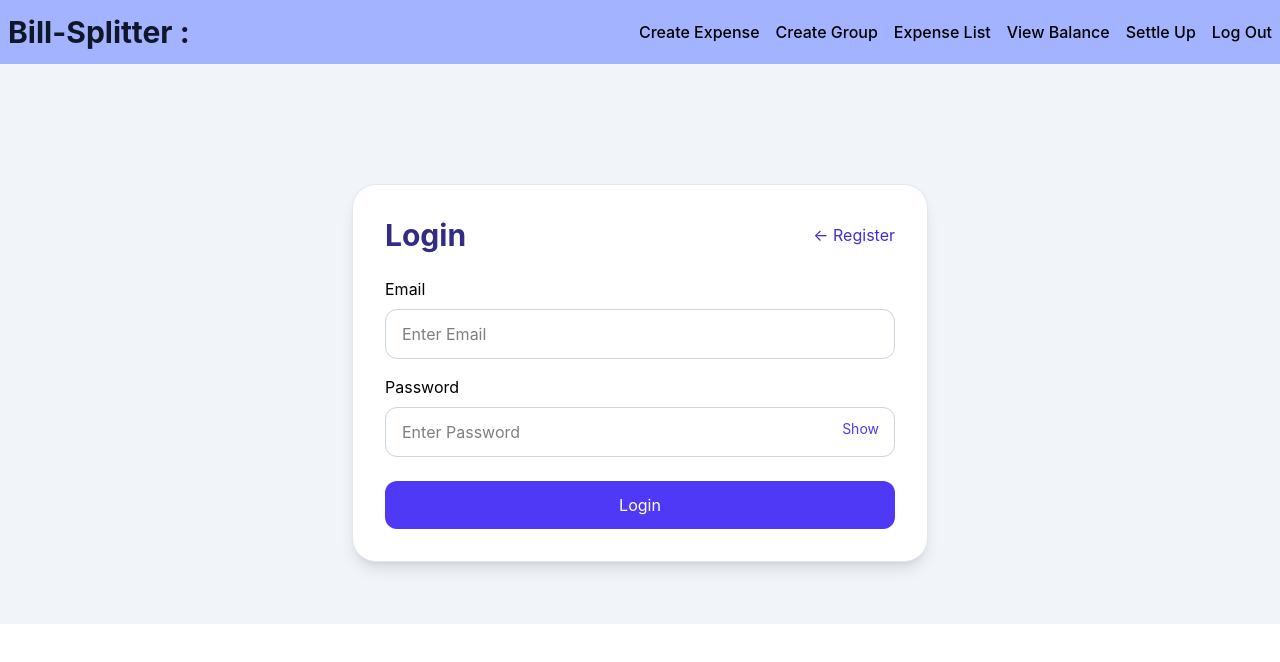
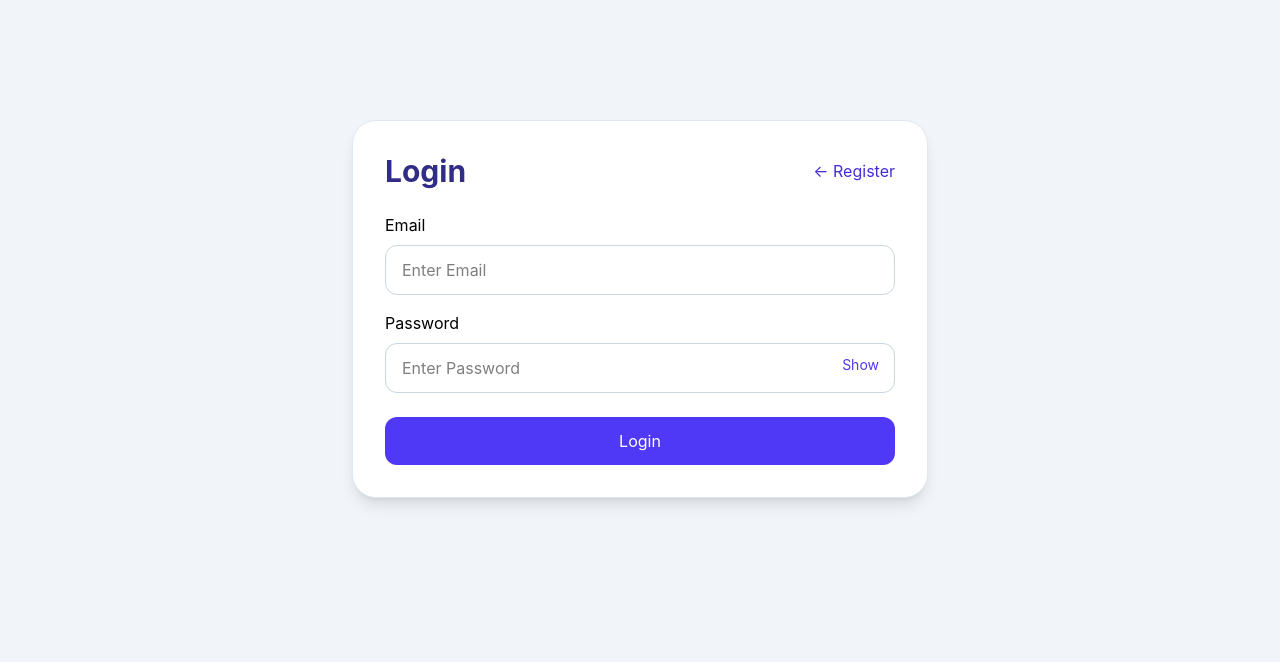
Before and after one commit to jasmeenrajput595/Bill-Splitter, a React app: page /login in a window 1280 px wide. Shown: the top 662 px of the page. Built offline with nearby package versions, Linux system fonts and the light colour scheme; the HTML template or start-up script is replaced by a standard one.

Commit message:
remove navbar from publick pages

```diff
--- a/src/components/Login.jsx
+++ b/src/components/Login.jsx
@@ -3,7 +3,7 @@
 import toast from "react-hot-toast";
 import api from "../api/api";
 import { loginSchema } from "../validation/authValidation";
-import Navbar from "./Navbar";
+// import Navbar from "./Navbar";
 
 
 export default function Login() {
@@ -64,10 +64,10 @@
 
   return (
     <>
-    <Navbar />
+    {/* <Navbar /> */}
 
     <form onSubmit={handleLogin}>
-      <div className="min-h-140 bg-slate-100 flex justify-center items-start pt-30">
+      <div className="min-h-screen bg-slate-100 flex justify-center items-start pt-30">
         <div className="w-full max-w-xl bg-white rounded-3xl shadow-lg border border-slate-200 p-8">
 
           <div className="flex justify-between items-center mb-6">
--- a/src/components/Register.jsx
+++ b/src/components/Register.jsx
@@ -3,7 +3,7 @@
 import toast from "react-hot-toast";
 import api from "../api/api";
 import { registerSchema } from "../validation/authValidation";
-import Navbar from "./Navbar";
+// import Navbar from "./Navbar";
 
 export default function Register() {
   const navigate = useNavigate();
@@ -64,9 +64,9 @@
 
   return (
     <>
-     <Navbar />
+     {/* <Navbar /> */}
     <form onSubmit={handleRegister}>
-      <div className="min-h-140 bg-slate-100 flex justify-center items-start pt-10">
+      <div className="min-h-screen bg-slate-100 flex justify-center items-start pt-20">
         <div className="w-full max-w-xl bg-white rounded-3xl shadow-lg border border-slate-200 p-8">
 
           <div className="flex justify-between items-center mb-6">
```
